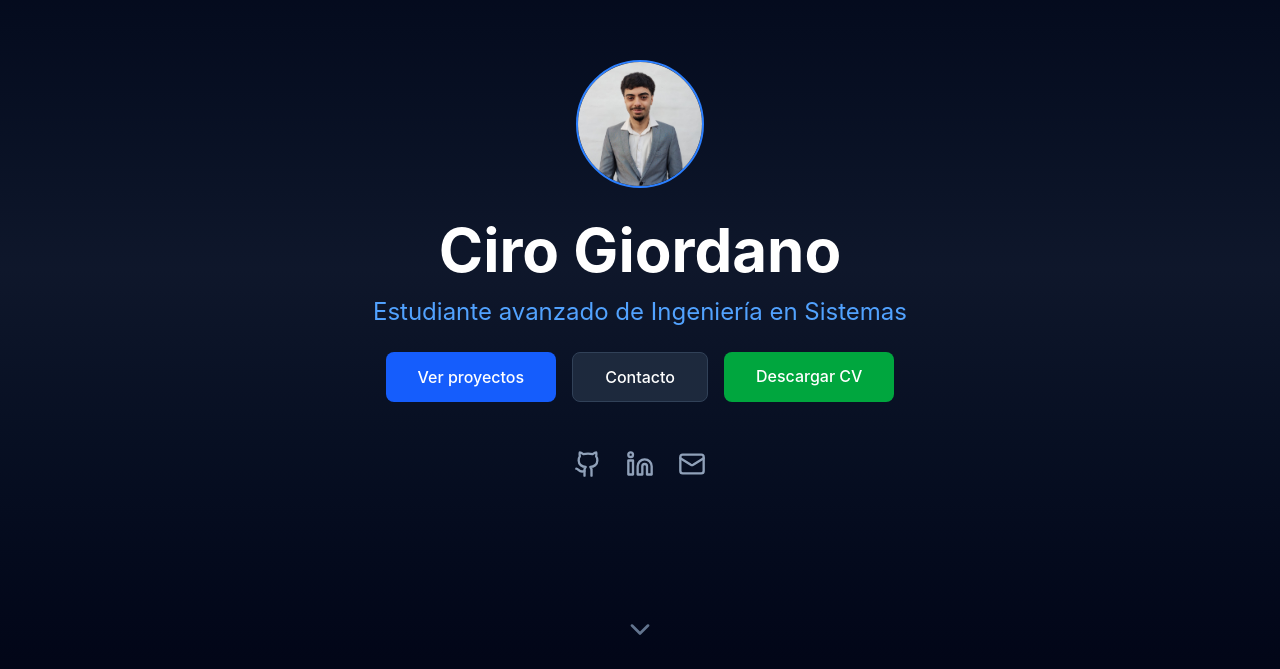
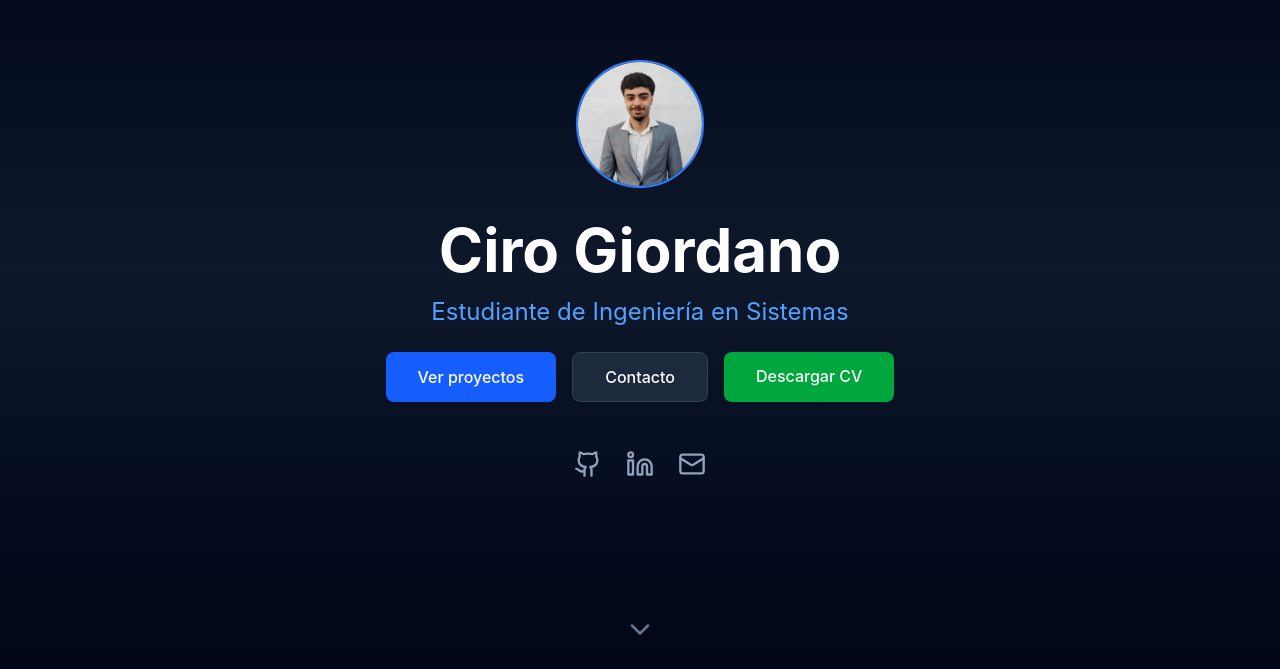
Before and after one commit to cirogiordano17/porfolio, a React (Vite) app: page / in a window 1280 px wide. Shown: the part 131-800 px from the top of the page. Built offline with nearby package versions, Linux system fonts and the light colour scheme.

Commit message:
modif hero

```diff
--- a/src/app/components/Hero.tsx
+++ b/src/app/components/Hero.tsx
@@ -46,7 +46,7 @@ export function Hero() {
             transition={{ delay: 0.4, duration: 0.6 }}
             className="text-xl md:text-2xl text-blue-400 mb-6"
           >
-            Estudiante avanzado de Ingeniería en Sistemas
+            Estudiante de Ingeniería en Sistemas
           </motion.p>
 
 
```
